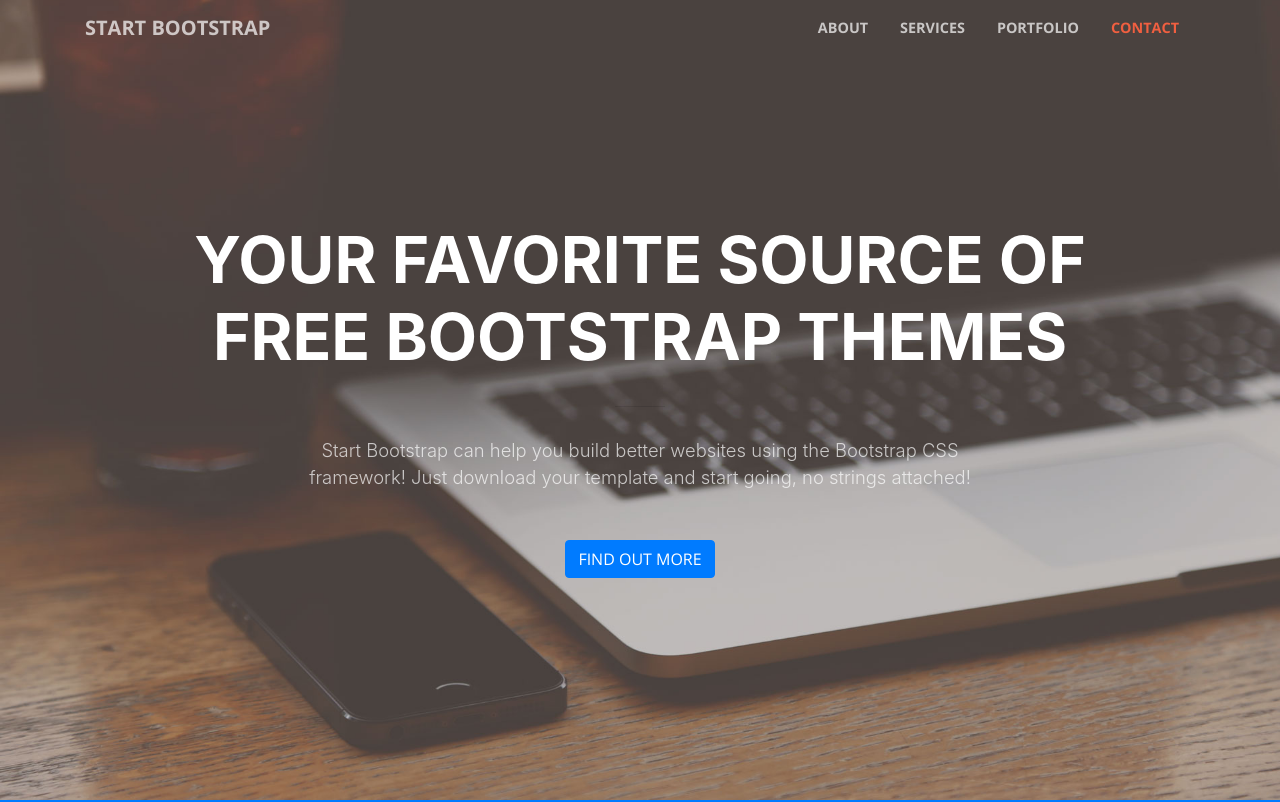
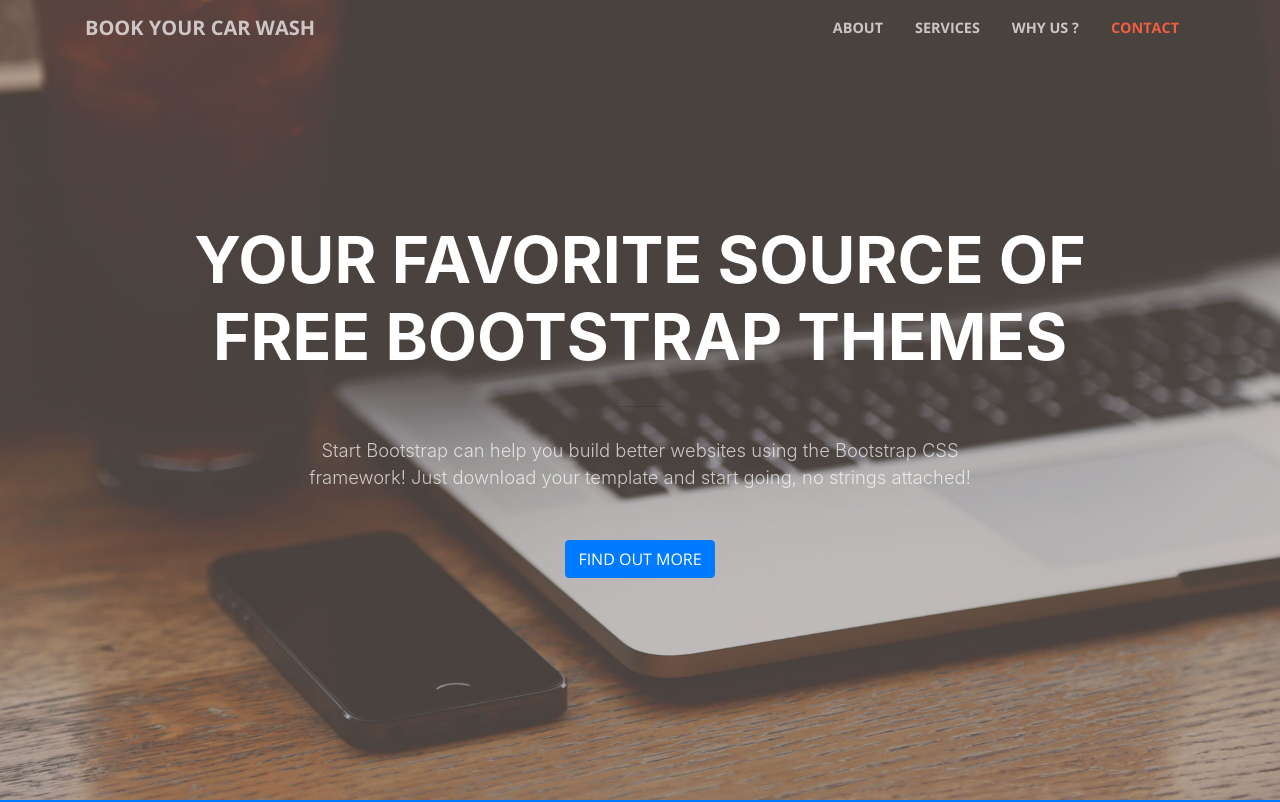
Before and after one commit to abdallahYashir/bookcarwashlanding, a website with bundled scripts: page index.html in a window 1280 px wide. Shown: the top 802 px of the page. Built offline with nearby package versions, Linux system fonts and the light colour scheme.

Commit message:
Basic title changes in index.html

```diff
--- a/index.html
+++ b/index.html
@@ -31,7 +31,7 @@
     <!-- Navigation -->
     <nav class="navbar navbar-expand-lg navbar-light fixed-top" id="mainNav">
       <div class="container">
-        <a class="navbar-brand js-scroll-trigger" href="#page-top">Start Bootstrap</a>
+        <a class="navbar-brand js-scroll-trigger" href="#page-top">Book Your Car Wash</a>
         <button class="navbar-toggler navbar-toggler-right" type="button" data-toggle="collapse" data-target="#navbarResponsive" aria-controls="navbarResponsive" aria-expanded="false" aria-label="Toggle navigation">
           <span class="navbar-toggler-icon"></span>
         </button>
@@ -44,7 +44,7 @@
               <a class="nav-link js-scroll-trigger" href="#services">Services</a>
             </li>
             <li class="nav-item">
-              <a class="nav-link js-scroll-trigger" href="#portfolio">Portfolio</a>
+              <a class="nav-link js-scroll-trigger" href="#portfolio">Why Us ?</a>
             </li>
             <li class="nav-item">
               <a class="nav-link js-scroll-trigger" href="#contact">Contact</a>
```
Also changed, not shown: 1 other file.
